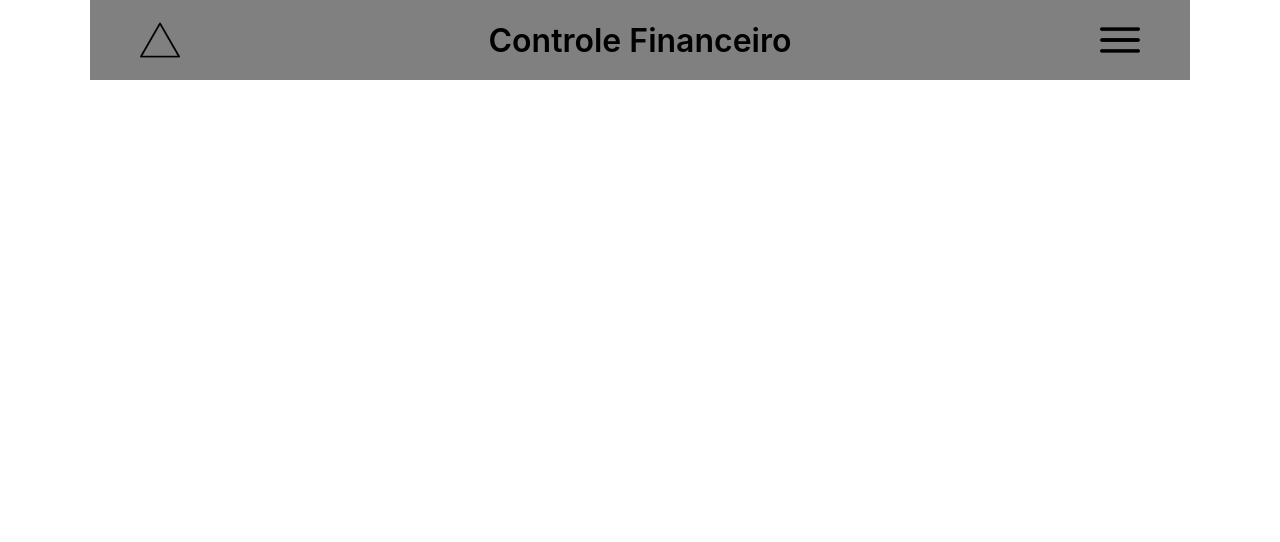
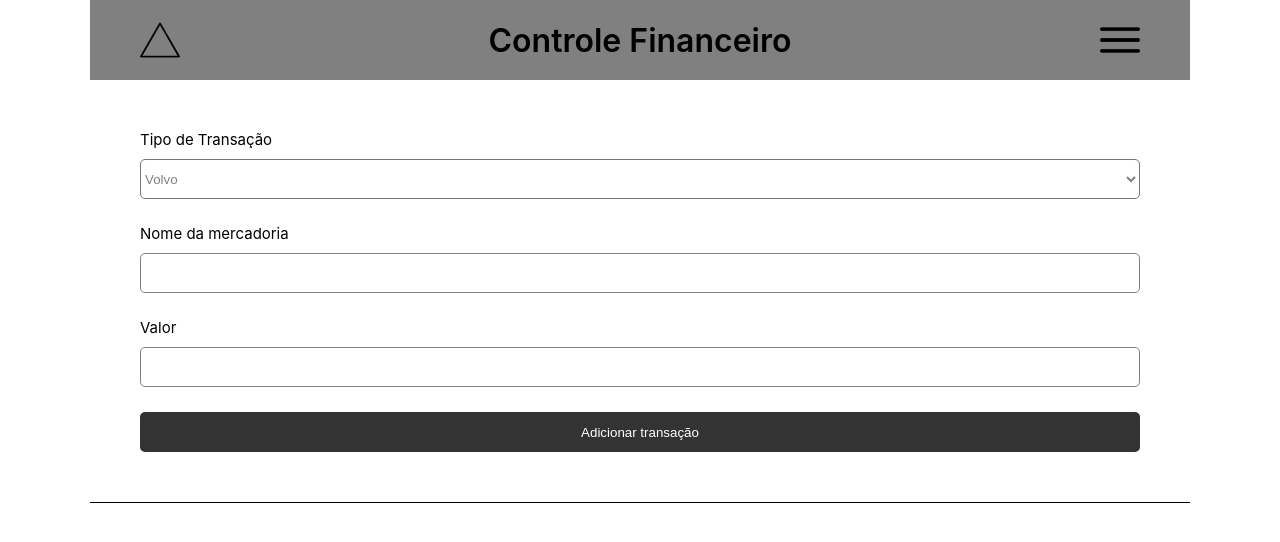
Before and after one commit to GabrielC4rds/garupa, a Next.js app: page / in a window 1280 px wide. Shown: the top 542 px of the page. Built offline with nearby package versions, Linux system fonts and the light colour scheme.

Commit message:
feat(form): made form components

```diff
--- /dev/null
+++ b/src/components/Form/index.js
@@ -0,0 +1,28 @@
+import React, { useState } from "react";
+import { Container, InputSelect, SubmitBtn, InputText } from "./style";
+
+export default function Form() {
+  const [myCar, setMyCar] = useState("Volvo");
+
+  const handleChange = (event) => {
+    setMyCar(event.target.value);
+  };
+
+  return (
+    <Container>
+      <form style={{ width: "100%" }}>
+      <label> Tipo de Transação </label>
+        <InputSelect value={myCar} onChange={handleChange}>
+          <option value="Ford">Ford</option>
+          <option value="Volvo">Volvo</option>
+          <option value="Fiat">Fiat</option>
+        </InputSelect>
+      <label>Nome da mercadoria</label>
+      <InputText type="text" ></InputText>
+      <label>Valor</label>
+      <InputText type="number" ></InputText>
+      <SubmitBtn type="submit" value="Adicionar transação" />
+      </form>
+    </Container>
+  );
+}
--- /dev/null
+++ b/src/components/Form/style.js
@@ -0,0 +1,65 @@
+import styled from "styled-components";
+
+export const Container = styled.div`
+  display: flex;
+  background: #fff;
+  height: auto;
+  flex-direction: column;
+  justify-content: space-between;
+  max-width: 1100px;
+  padding: 50px;
+  width: 100%;
+  border-bottom: solid #000 1px;
+  form {
+    display: flex;
+    flex-direction: column;
+
+  }
+  label {
+    color: #000;
+    font-size: 15px;
+    margin-bottom: 10px;
+  }
+  img {
+    cursor: pointer;
+    width: 40px;
+  }
+
+  @media only screen and (max-width: 600px) {
+    padding: 0 25px;
+    h1 {
+      font-size: 20px;
+    }
+    img {
+      width: 25px;
+    }
+  }
+`;
+
+export const InputText = styled.input`
+  background: #fff;
+  border-radius: 5px;
+  border: 1px solid grey;
+  height: 40px;
+  color: gray;
+  margin-bottom: 25px;
+`;
+
+export const InputSelect = styled.select`
+  background: #fff;
+  color: gray;
+  height: 40px;
+  width: 100%;
+  margin-bottom: 25px;
+  border-radius: 5px;
+`;
+
+export const SubmitBtn = styled.input`
+  width: 100%;
+  height: 40px;
+  background: #333333;
+  color: #fff;
+  border: none;
+  border-radius: 5px;
+  cursor: pointer;
+`;
--- a/src/components/Header/style.js
+++ b/src/components/Header/style.js
@@ -1,21 +1,21 @@
 import styled from "styled-components";
 
 export const Container = styled.div`
-    width: 100%;
-    height: 10vh;
-    max-width: 1100px;
+    align-items: center;
     background: grey;
     display: flex;
+    height: 10vh;
     justify-content: space-between;
+    max-width: 1100px;
     padding: 0 50px;
-    align-items: center;
+    width: 100%;
     h1{
         color: #000;
         font-weight: 600;
     }
     img{
+        cursor: pointer;
         width: 40px;
-        cursor: pointer;
     }
 
     @media only screen and (max-width: 600px) {
--- a/src/pages/index.js
+++ b/src/pages/index.js
@@ -2,6 +2,7 @@ import Head from 'next/head'
 import Image from 'next/image'
 import styles from '../styles/Home.module.css'
 import Header from '../components/Header'
+import Form from '../components/Form'
 
 export default function Home() {
   return (
@@ -13,6 +14,7 @@ export default function Home() {
       </Head>
 
       <Header/>
+      <Form/>
     </div>
   )
 }
```
